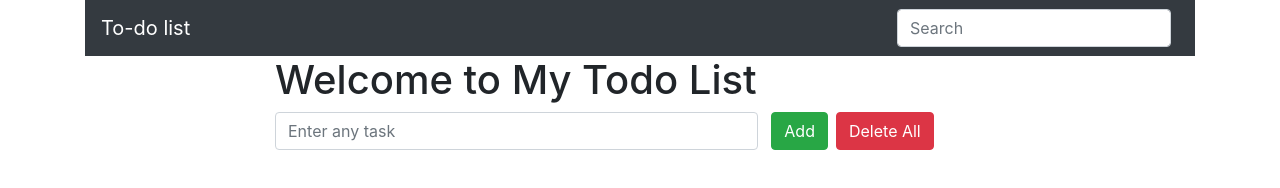
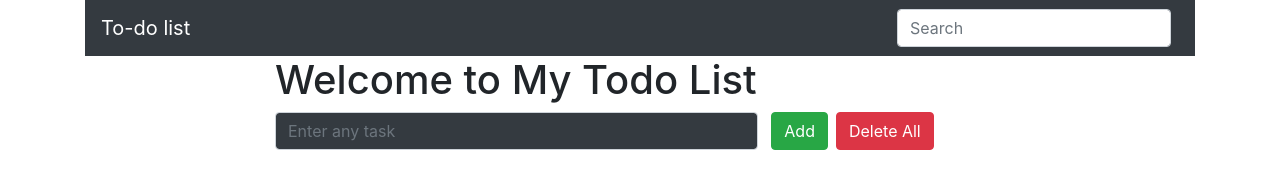
Before and after one commit to Mahadi46/Todo_repo, a plain HTML site: page index.html in a window 1280 px wide. Drawn offline with nearby package versions, Linux system fonts and the light colour scheme.

Commit message:
Update index.html

```diff
--- a/index.html
+++ b/index.html
@@ -33,7 +33,7 @@
                     <div class="todo-inner">
                         <div class="form-row">
                             <div class="col-8 mr-sm-2">
-                                <input type="text" class="form-control"
+                                <input type="text" class="form-control bg-dark"
                                 placeholder="Enter any task" id="addinput" />
                                 <input type="hidden" id ="saveindex">
                             </div>
```
